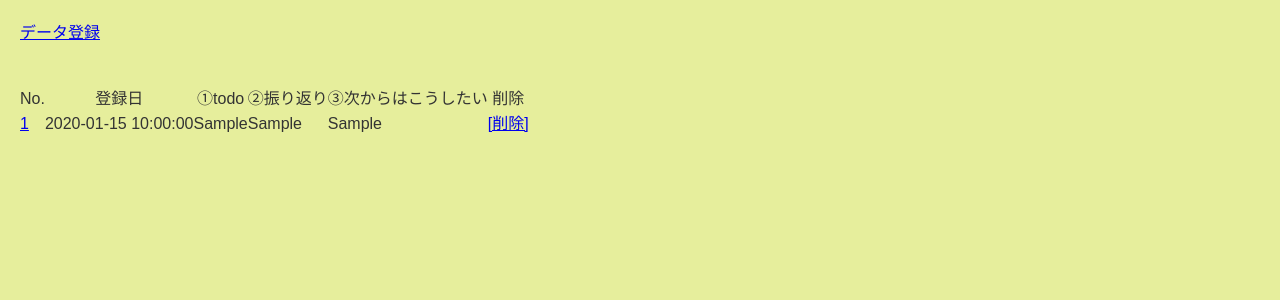
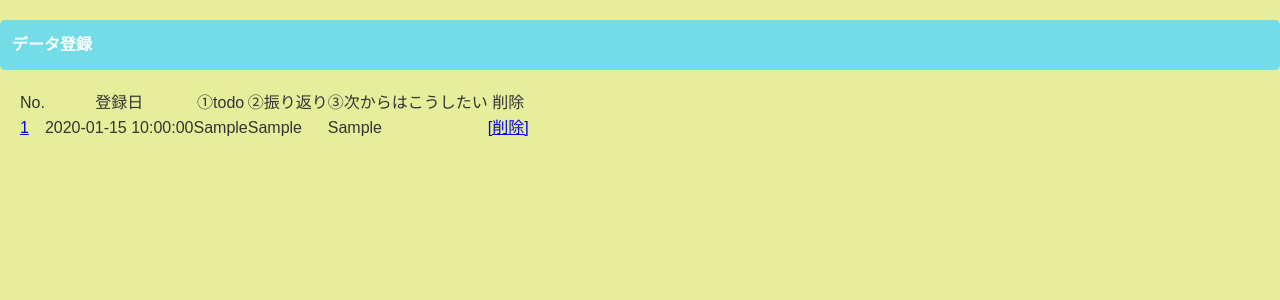
Before and after one commit to hitomi-takebe/pomodoro, a PHP site: page /php/select.php in a window 1280 px wide. Shown: the top 300 px of the page. Run offline with PHP 8.4, Linux system fonts and the light colour scheme; tables that the repository leaves empty or names only in its code hold one stand-in row (values such as "Sample post").

Commit message:
select10

```diff
--- a/php/index_confirm.php
+++ b/php/index_confirm.php
@@ -25,7 +25,7 @@
     ?>
 
     <div class="card">
-        <span class="card__title">ユーザー登録</span>
+        <span class="card__title">次の25分で何をする？</span>
         <p class="card__content">こちらで登録いたします。</p>
         <div class="card__form">
             <p>todo:<?= $todo ?></P>
--- a/php/select.php
+++ b/php/select.php
@@ -16,7 +16,7 @@ if ($status === false) {
     while ($result = $stmt->fetch(PDO::FETCH_ASSOC)) {
         $view .= '<tr>';
         $view .= '<td>';
-        $view .= '<a href="detail.php?id=' . $result['id'] .  '">'.$result['id'].'</a>';
+        $view .= '<a href="detail.php?id=' . $result['id'] .  '">' . $result['id'] . '</a>';
         $view .= '</td>';
         $view .= '<td> ' . $result['date'] . '</td><td>' . $result['todo'] . '</td><td>' . $result['ref'] . '</td><td>' . $result['next'] . '</td>';
         $view .= '<td>';
@@ -51,13 +51,7 @@ if ($status === false) {
 <body id="main">
     <!-- Head[Start] -->
     <header>
-        <nav class="navbar navbar-default">
-            <div class="container-fluid">
-                <div class="navbar-header">
-                    <a class="navbar-brand" href="../index.php">データ登録</a>
-                </div>
-            </div>
-        </nav>
+        <a class="submit" href="../index.php">データ登録</a>
     </header>
     <!-- Head[End] -->
 
```
